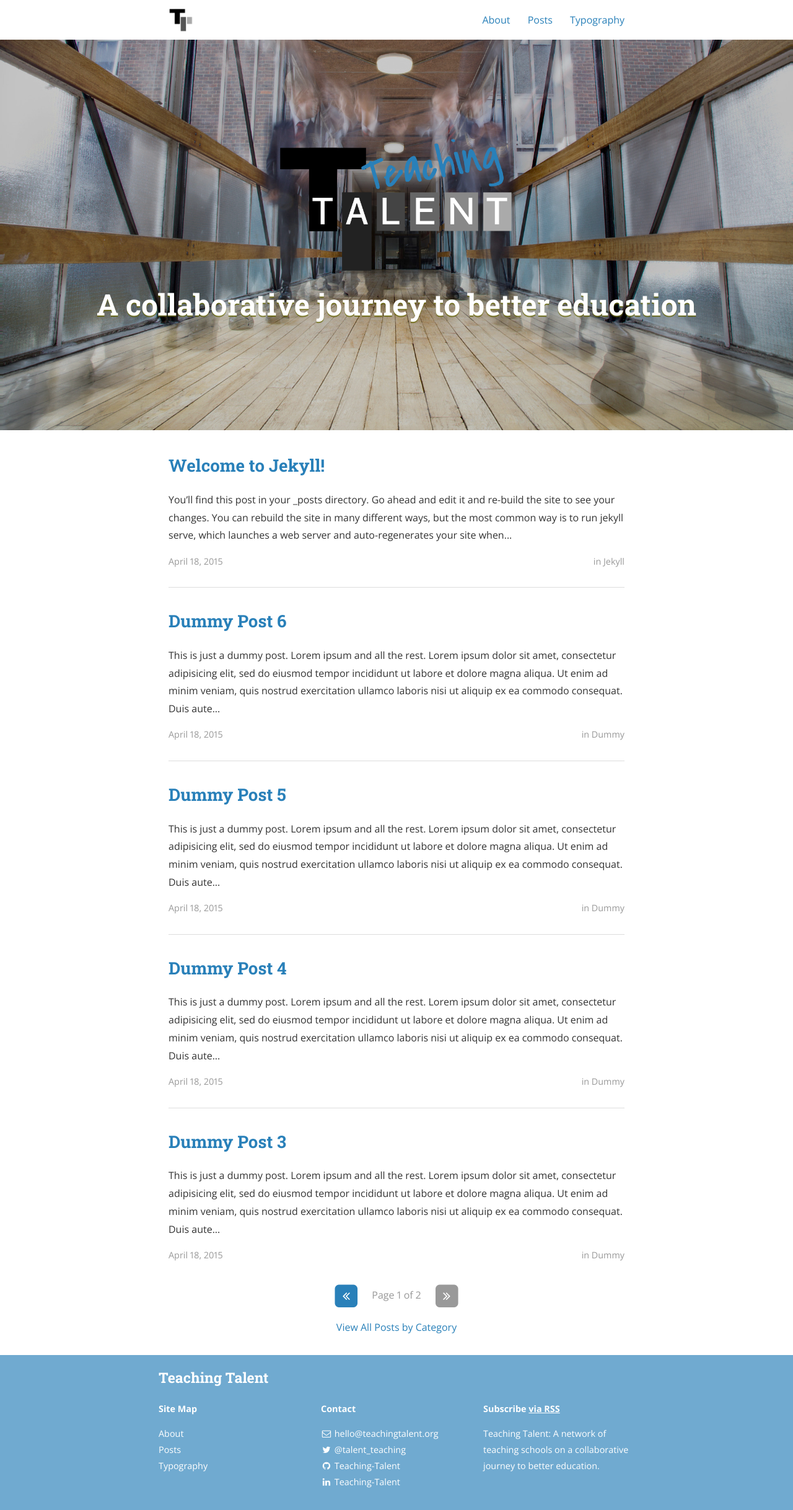
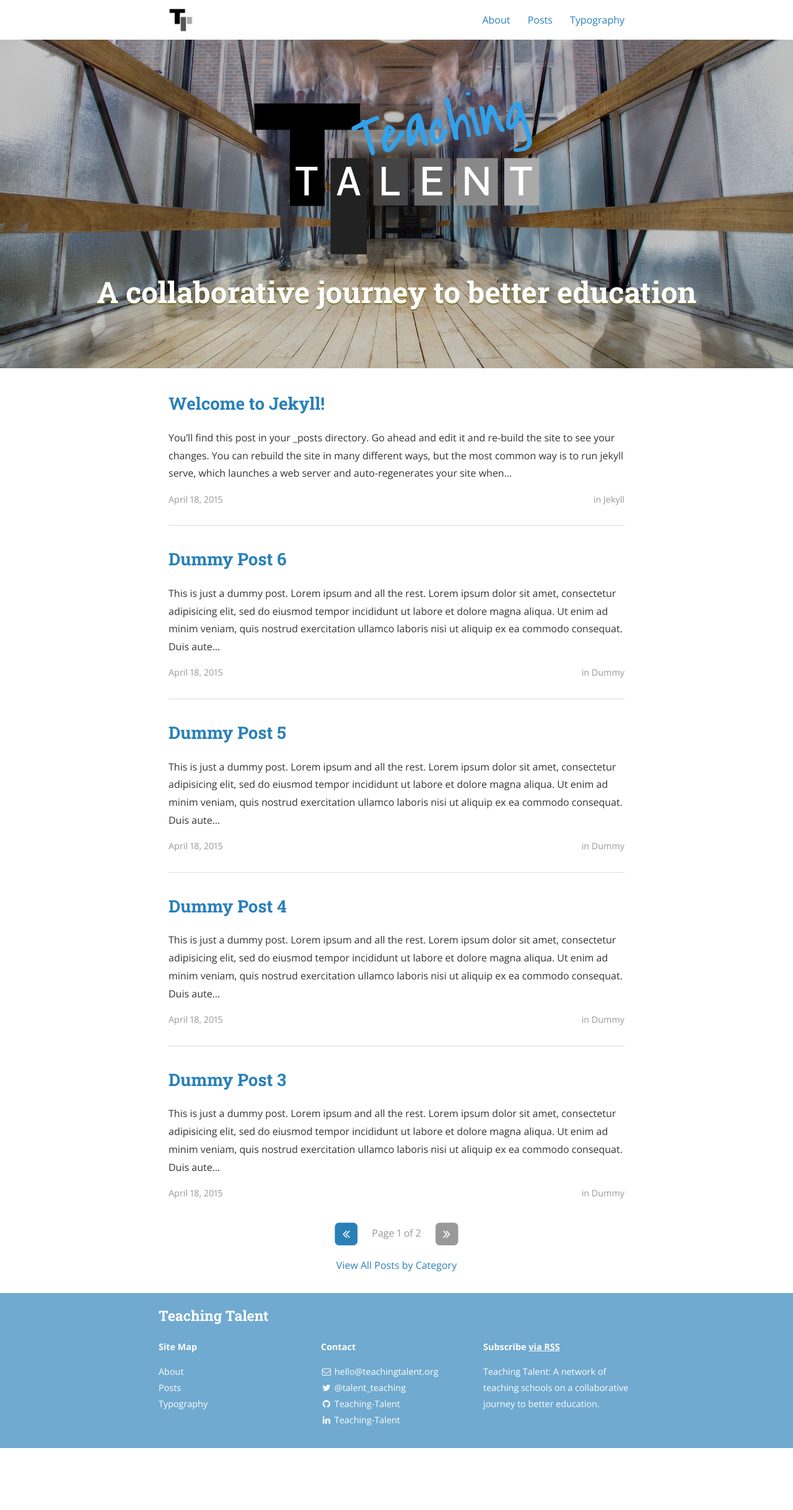
Before and after one commit to Teaching-Talent/teaching-talent.github.io, a Jekyll site: the page built from index.html, in a window 1280 px wide. Shown: the whole page at 62% size. Built offline with Jekyll 4.4.1, drawn with Linux system fonts in a browser that asks for light colours; nearby versions of some CDN libraries; the list of posts is cut into pages by our own code; a style sheet for code colours, icons or effects is not loaded; after the commit the page ends 2336 px from its top, so only the background shows below that.

Commit message:
Updated Logo & Sizing

```diff
--- a/_sass/_layout.scss
+++ b/_sass/_layout.scss
@@ -84,7 +84,8 @@ pre code.hljs {
 			font-size: modular-scale(1);
 		}
 		.logo {
-    		width: 25em;
+			width: auto;
+			max-width: 50%;
 		}
 	}
 	.scrim {
@@ -93,7 +94,7 @@ pre code.hljs {
 			background-color: rgba(0,0,0,0.2);
 			padding: 6em 1em !important;
 			@include media($tablet) {
-				padding: 9em 1em !important;
+				padding: 4em 1em !important;
 			}
 		}
 	}
--- a/index.html
+++ b/index.html
@@ -8,7 +8,6 @@ layout: default
 		<header class="site-header">
 		  <img class="logo" alt="Teaching Talent" src="{{ "assets/full_logo.png" | prepend: site.baseurl }}" />
 		  {% if site.subtitle %}<h1 class="title">{{ site.subtitle }}</h1>{% endif %}
-		  <!-- {% if site.subtitle %}<p class="subtitle">{{ site.subtitle }}</p>{% endif %} -->
 		</header>
 	</div>
 </div>
```
Also changed, not shown: assets/full_logo.png.
